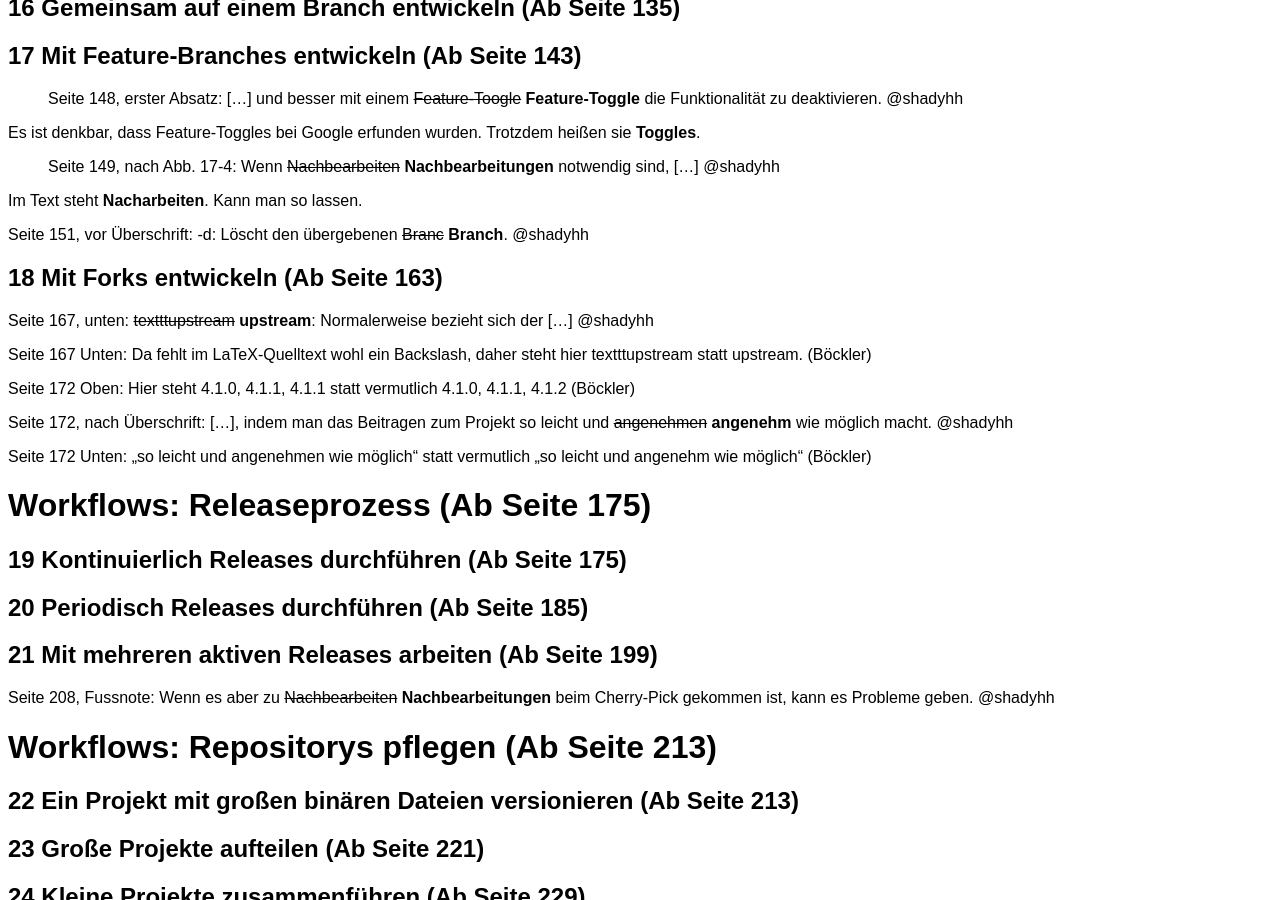
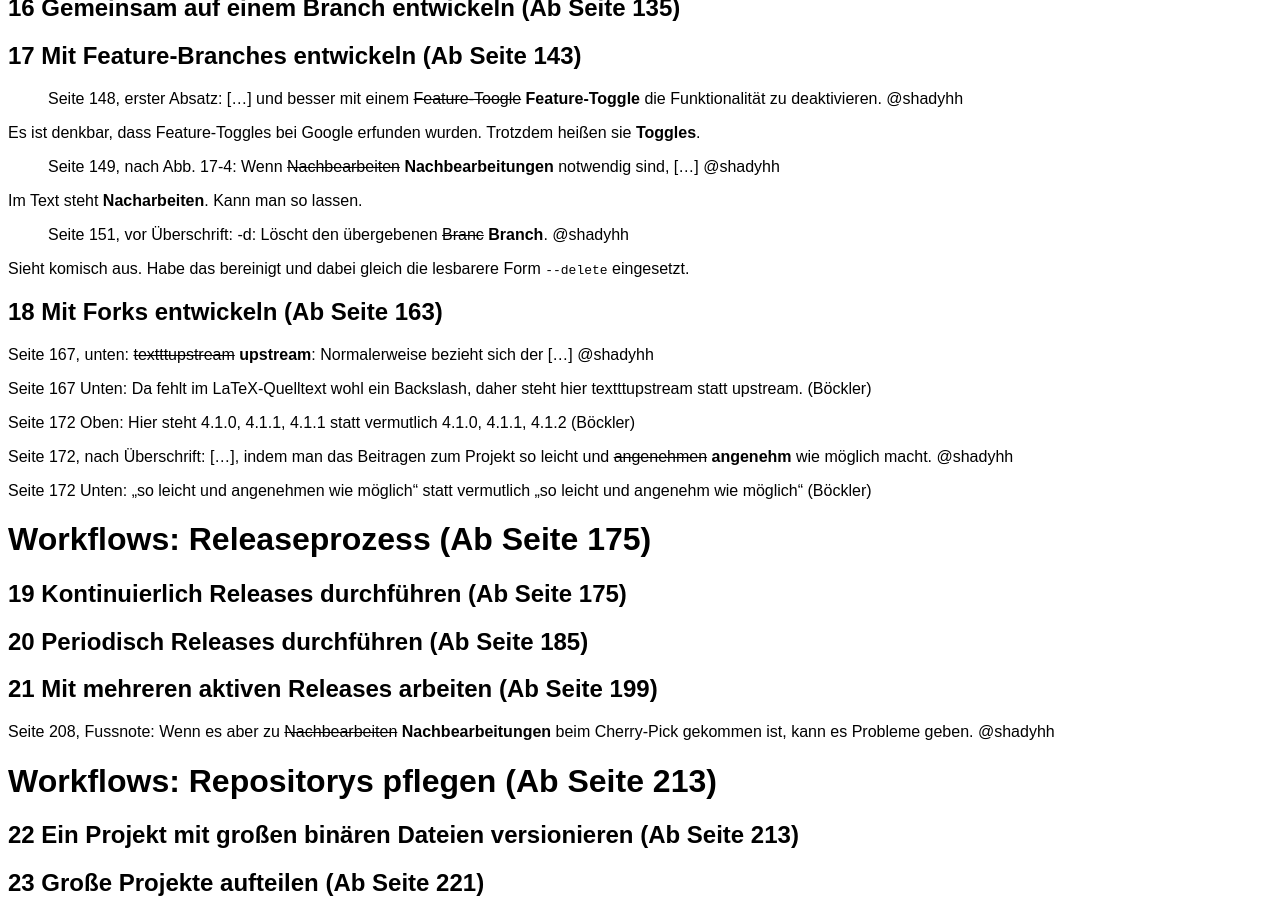
Before and after one commit to kapitel26/gitbuch-feedback, a Jekyll site: the page built from feedback-git-buch-auflage-4.md, in a window 1280 px wide and 900 px high, scrolled down 1596 px. Built offline with Jekyll 4.4.1, drawn with Linux system fonts in a browser that asks for light colours.

Commit message:
Langform --delete benutzen und Texthinweise, so dass das nicht so komisch aussieht

```diff
--- a/feedback-git-buch-auflage-4.md
+++ b/feedback-git-buch-auflage-4.md
@@ -84,7 +84,9 @@ Trotzdem heißen sie **Toggles**.
 
 Im Text steht **Nacharbeiten**. Kann man so lassen.
 
-Seite 151, vor Überschrift: -d:  Löscht den übergebenen ~~Branc~~ **Branch**.  @shadyhh
+> Seite 151, vor Überschrift: -d:  Löscht den übergebenen ~~Branc~~ **Branch**.  @shadyhh
+
+Sieht komisch aus. Habe das bereinigt und dabei gleich die lesbarere Form `--delete` eingesetzt.
 
 ## 18 Mit Forks entwickeln (Ab Seite 163)
 Seite 167, unten: ~~textttupstream~~ **upstream**: Normalerweise bezieht sich der [...] @shadyhh
```
